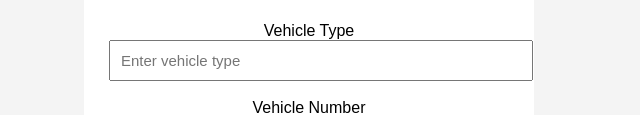
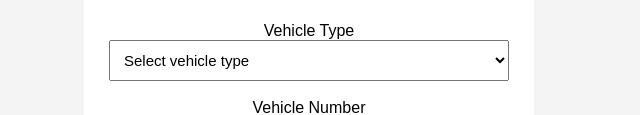
Before and after one commit to IT25103109/VehicleParkingManagementSystem, a plain HTML site: page web/editVehicle.html in a window 1280 px wide. Shown: the part 166-281 px from the top of the page, without its empty margins (331-971 px from the left). Drawn offline with Linux system fonts and the light colour scheme.

Commit message:
Complete frontend CRUD flow for vehicle management

```diff
--- a/web/editVehicle.html
+++ b/web/editVehicle.html
@@ -10,7 +10,16 @@
 
     <form id="editVehicleForm">
         <label>Vehicle Type</label><br>
-        <input type="text" id="editType" placeholder="Enter vehicle type"><br><br>
+        <select id="editType">
+            <option value="">Select vehicle type</option>
+            <option value="Car">Car</option>
+            <option value="Bike">Bike</option>
+            <option value="Van">Van</option>
+            <option value="Bus">Bus</option>
+            <option value="Lorry">Lorry</option>
+            <option value="ThreeWheeler">ThreeWheeler</option>
+            <option value="SUV">SUV</option>
+        </select><br><br>
 
         <label>Vehicle Number</label><br>
         <input type="text" id="editVehicleNumber" placeholder="Enter vehicle number"><br><br>
--- a/web/style.css
+++ b/web/style.css
@@ -25,7 +25,7 @@ button {
     font-size: 16px;
     cursor: pointer;
 }
-input {
+input, select{
     width: 100%;
     padding: 10px;
     font-size: 15px;
```
